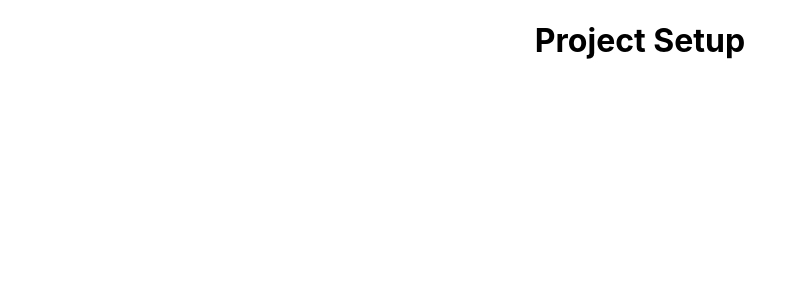
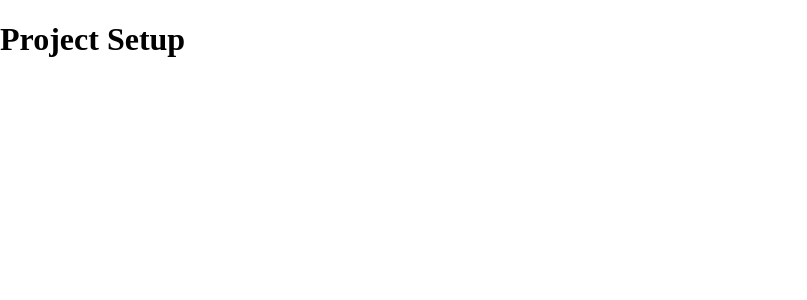
Before and after one commit to Paul-tes/Capstone-React-Redux, a React (Create React App) app: page / in a window 1280 px wide. Shown: the top 300 px of the page, without its empty margins (0-807 px from the left). Built offline with nearby package versions, Linux system fonts and the light colour scheme.

Commit message:
Remove linters error

```diff
--- a/src/App.css
+++ b/src/App.css
@@ -1,38 +1,3 @@
 .App {
   text-align: center;
 }
-
-.App-logo {
-  height: 40vmin;
-  pointer-events: none;
-}
-
-@media (prefers-reduced-motion: no-preference) {
-  .App-logo {
-    animation: App-logo-spin infinite 20s linear;
-  }
-}
-
-.App-header {
-  background-color: #282c34;
-  min-height: 100vh;
-  display: flex;
-  flex-direction: column;
-  align-items: center;
-  justify-content: center;
-  font-size: calc(10px + 2vmin);
-  color: white;
-}
-
-.App-link {
-  color: #61dafb;
-}
-
-@keyframes App-logo-spin {
-  from {
-    transform: rotate(0deg);
-  }
-  to {
-    transform: rotate(360deg);
-  }
-}
--- a/src/App.js
+++ b/src/App.js
@@ -2,9 +2,9 @@
 
 function App() {
   return (
-    <div className="App">
+    <>
       <h1>Project Setup</h1>
-    </div>
+    </>
   );
 }
 
--- a/src/index.css
+++ b/src/index.css
@@ -1,13 +1,5 @@
 body {
   margin: 0;
-  font-family: -apple-system, BlinkMacSystemFont, 'Segoe UI', 'Roboto', 'Oxygen',
-    'Ubuntu', 'Cantarell', 'Fira Sans', 'Droid Sans', 'Helvetica Neue',
-    sans-serif;
-  -webkit-font-smoothing: antialiased;
-  -moz-osx-font-smoothing: grayscale;
+  padding: 0;
+  box-sizing: border-box;
 }
-
-code {
-  font-family: source-code-pro, Menlo, Monaco, Consolas, 'Courier New',
-    monospace;
-}
```
Also changed, not shown: 1 other file (tests, documents, lock files or other folders).
